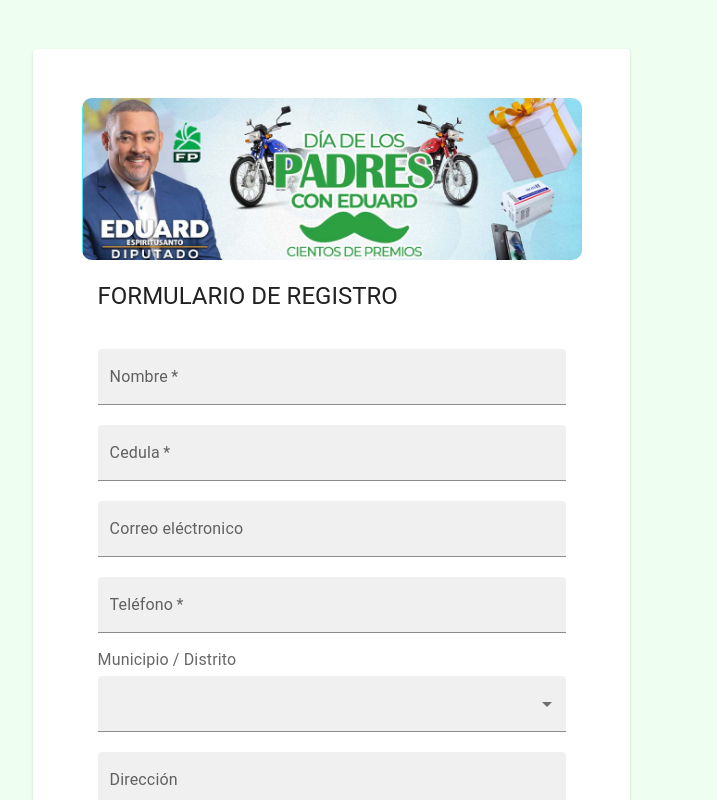
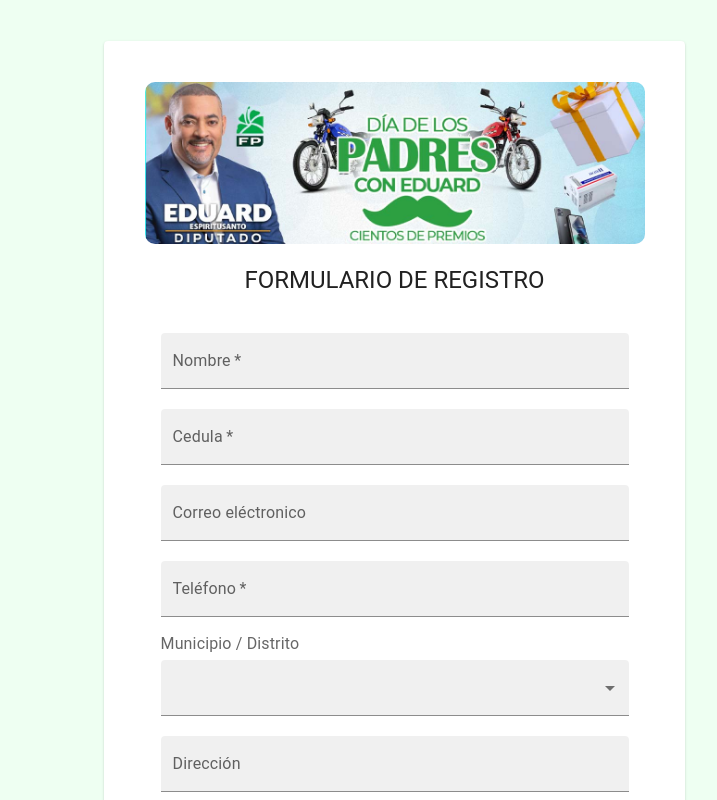
Before and after one commit to josuemadrigal/SorteoApp, a React (Vite) app: page / in a window 1280 px wide. Shown: the top 800 px of the page, without its empty margins (168-885 px from the left). Built offline with nearby package versions, Linux system fonts and the light colour scheme.

Commit message:
modified:   src/pages/Registros/ConsultaSorteo.tsx 	modified:   src/pages/Registros/RegistroPage.tsx

```diff
--- a/src/pages/Registros/ConsultaSorteo.tsx
+++ b/src/pages/Registros/ConsultaSorteo.tsx
@@ -31,7 +31,7 @@ const modelo = {defaultValues:{
   municipio:"",
   premio:"",
   status :1,
-  cantidad:0
+  cantidad:4
 }}
 
 
@@ -149,7 +149,7 @@ const ActualizarRegistros = ()=>{
             <MenuItem value="guaymate">Guaymate</MenuItem>
             <MenuItem value="Cumayasa">Cumayasa</MenuItem>
           </Select>
-          <TextField type="number" placeholder="Cantidad" label="cantidad" color='success'  {...register("cantidad", {required: true, maxLength: 10}) } sx={{minWidth:"20%", width:"100%", margin:"5px 5px 15px 0px" }}/>
+          <TextField type="text" placeholder="Cantidad" label="cantidad" color='success'  {...register("cantidad", {required: true, maxLength: 10}) } sx={{minWidth:"20%", width:"100%", margin:"5px 5px 15px 0px" }}/>
 
           <Select value={premio} color='success'   onChange={handlePremio}
 
--- a/src/pages/Registros/RegistroPage.tsx
+++ b/src/pages/Registros/RegistroPage.tsx
@@ -128,12 +128,12 @@ export const Registro = (props: any) => {
 
   return (
     <>
-    <Grid container spacing={6} columns={10} justifyContent="center" alignItems="center" >
-      <Grid  item xs={8} md={8}>
+    <Grid container spacing={1} justifyContent="center" alignItems="center" >
+      <Grid  item xs={12} md={8}>
 
       <Card sx={{padding:"5%", margin:"5%", minWidth:"100px", maxWidth:"500px"}}>
       <Box component="img" src="/padre-portada.jpg" alt="hola" sx={{ height: "auto", width: "100%", borderRadius:"10px" }} />
-      <CardHeader title="FORMULARIO DE REGISTRO" sx={{alignContent:"center"}}/>
+      <CardHeader title="FORMULARIO DE REGISTRO" sx={{textAlign: 'center'}}/>
       <CardContent>
 
       {/* <TextField
```
